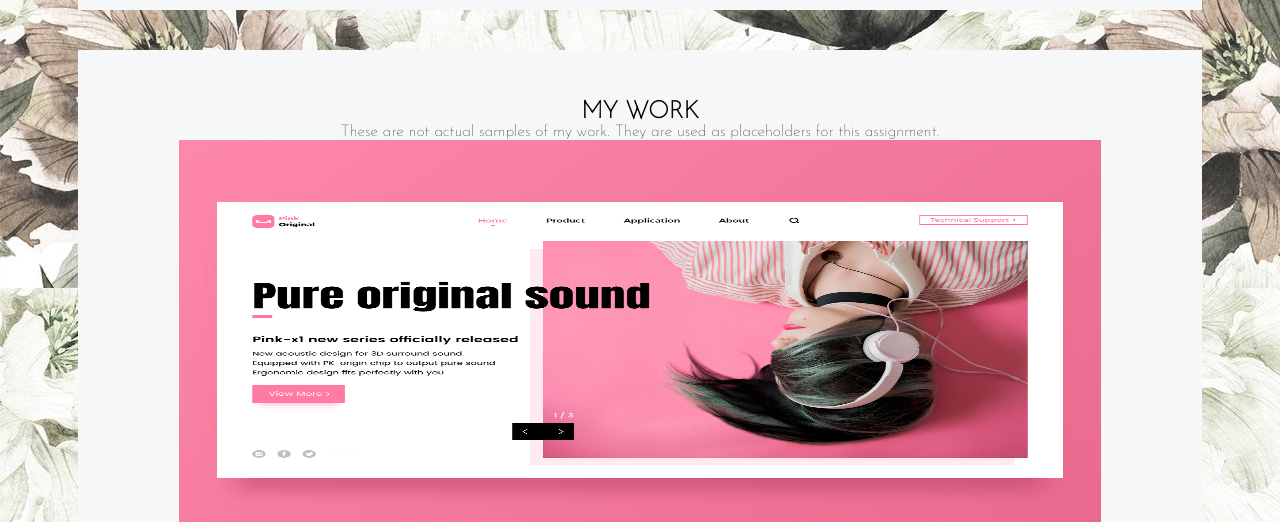
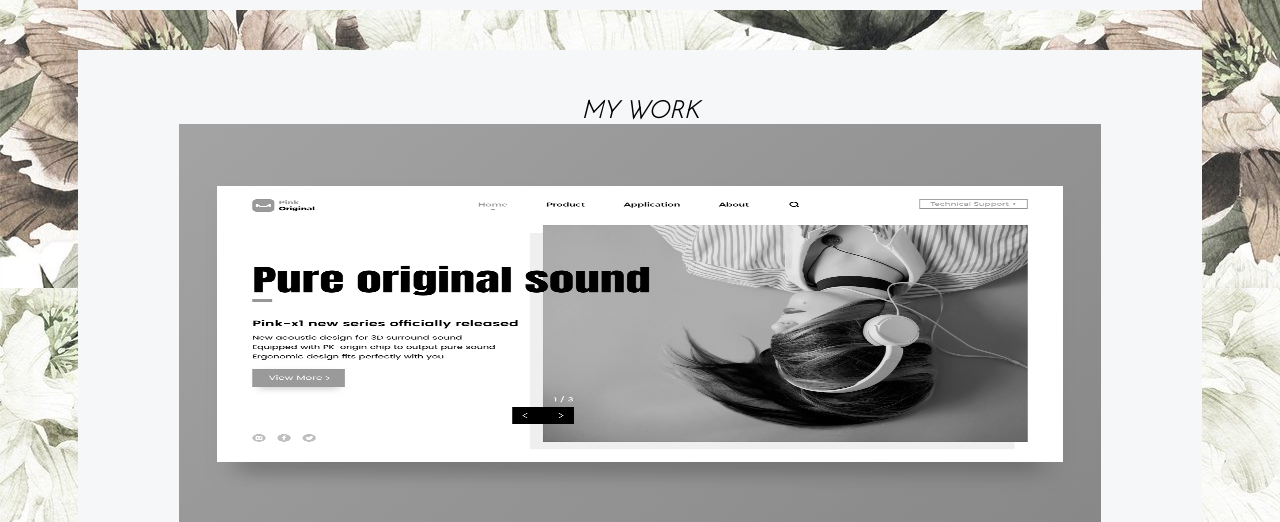
Before and after one commit to annielnguyen/ANguyen-Portfolio, a plain HTML site: page Annie's Portfolio.html in a window 1280 px wide. Shown: the part 490-1012 px from the top of the page. Drawn offline with Linux system fonts and the light colour scheme.

Commit message:
Changed images to greyscale and show color when hovered as well as moved text in My work section to bottom of section and italicized font

```diff
--- a/Annie's Portfolio.html
+++ b/Annie's Portfolio.html
@@ -47,13 +47,14 @@
                 <!--My Work-->
                 <section id="MyWork">
                     <h2>MY WORK</h2>
-                    <p> These are not actual samples of my work. They are used as placeholders for this assignment.</p>
+
                     <div class="WorkPics">
 
                          <img id="firstsite"src="./assets/f11a03ad9ef8e8eeb1625b3a37a7a1be.png" alt="Image of a webpage"/>
                          <img  src="./assets/bagpack_brand_ghoareau_4x.webp" alt="Image of a webpage"/>
                          <img  src="./assets/il_fullxfull.899895336_mtc0.jpg" alt="Image of a webpage"/>
                         <img  src="./assets/frame_2__1__4x.webp" alt="Image of webpage"/>
+                        <p> These are not actual samples of my work. They are used as placeholders for this assignment.</p>
                     </div>
                 </section>
             <!--Contact Me Section-->
--- a/Assets/styles.css
+++ b/Assets/styles.css
@@ -76,6 +76,7 @@ body{
 #AboutMe img{
     max-height: 200px 200px;
 
+
 }
 
 .Intro {
@@ -96,6 +97,7 @@ body{
     width: 80%;
     padding: 50px;
     text-align: center;
+    font-style: italic;
 }
 #firstsite {
     max-height: 400px;
@@ -105,7 +107,12 @@ body{
 .WorkPics img {
     max-height: 200px;
     width: 29.7%;
+    filter:grayscale();
+
   }
+.WorkPics img:hover{
+    filter:none;
+}
 
 .work-gallery {
     display:flex;
```
